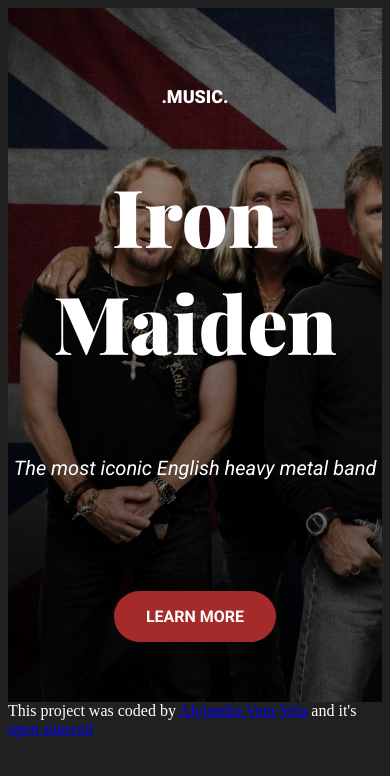
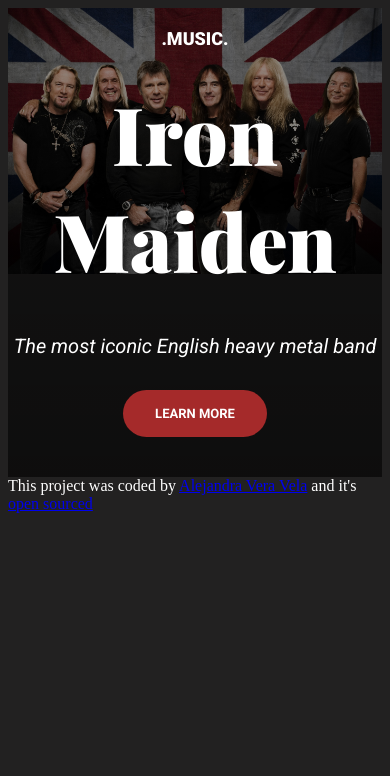
Before and after one commit to AlejandraVe/iron_maiden, a plain HTML site: page index.html in a window 390 px wide. Drawn offline with nearby package versions, Linux system fonts and the light colour scheme; a web font is replaced by a local one.

Commit message:
modified the media query

```diff
--- a/src/style.css
+++ b/src/style.css
@@ -11,7 +11,7 @@ header {
   background-image: linear-gradient(rgba(0, 0, 0, 0.4), rgba(0, 0, 0, 0.6)),
     url(../images/P7HQBJMCGNHV5MO2H25EA5EDHI.jpg);
   background-repeat: no-repeat;
-  background-size: cover;
+  background-size: 100%;
   color: white;
   padding: 200px 0px;
   text-align: center;
@@ -64,18 +64,26 @@ footer {
 
 @media (max-width: 800px) {
     header {
-        padding: 60px 0px;
+        padding: 20px 0px;
     }
 
     header h1 {
         font-size: 80px;
+        margin: 30px 0px;
     }
 
     header h2 {
         font-size: 20px;
+        margin: 0px 0px 20px;
     }
 
     header h3 {
         font-size: 18px;
+        margin: 0px;
+    }
+
+    header a {
+        font-size: 13px;
+        margin-bottom: 20px;
     }
 }
```
